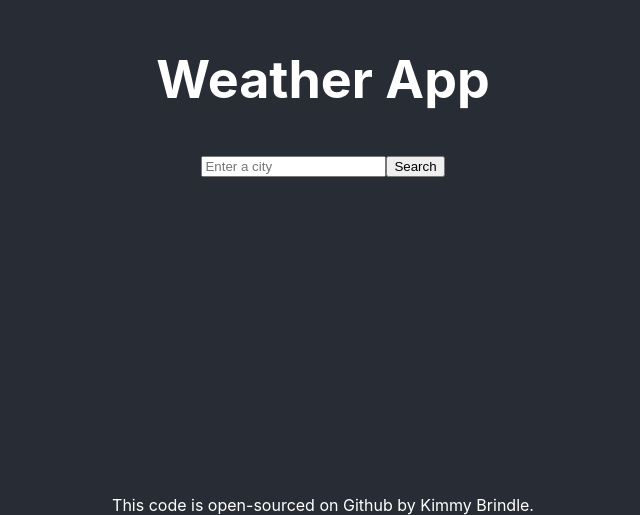
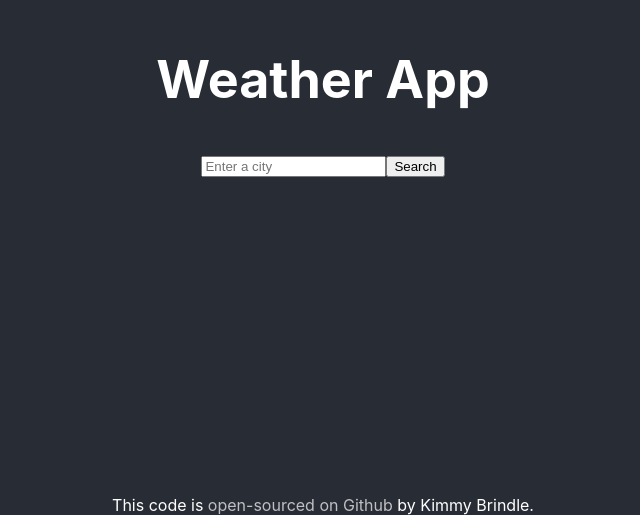
Before and after one commit to kimmybrindle/weather-react, a React (Create React App) app: page / in a window 1280 px wide. Shown: the part 305-820 px from the top of the page, without its empty margins (317-957 px from the left). Built offline with nearby package versions, Linux system fonts and the light colour scheme.

Commit message:
updated color and link

```diff
--- a/src/App.css
+++ b/src/App.css
@@ -31,7 +31,7 @@
 
 .App footer a {
   text-decoration: none;
-  color: white;
+  color: rgba(255, 255, 255, 0.7);
 }
 
 .App-link {
--- a/src/App.js
+++ b/src/App.js
@@ -10,7 +10,7 @@ function App() {
       </header>
       <footer>
         This code is{" "}
-        <a href="https://github.com/kimmybrindle/weather-react">
+        <a href="https://github.com/kimmybrindle/weather-react" target="_blank">
           open-sourced on Github
         </a>{" "}
         by Kimmy Brindle.
```
